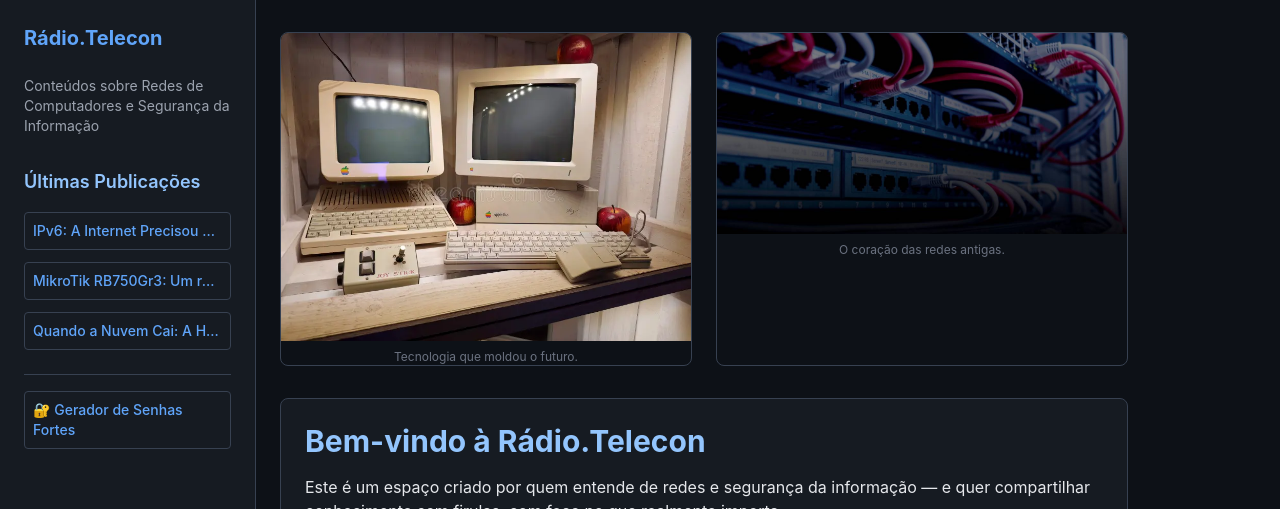
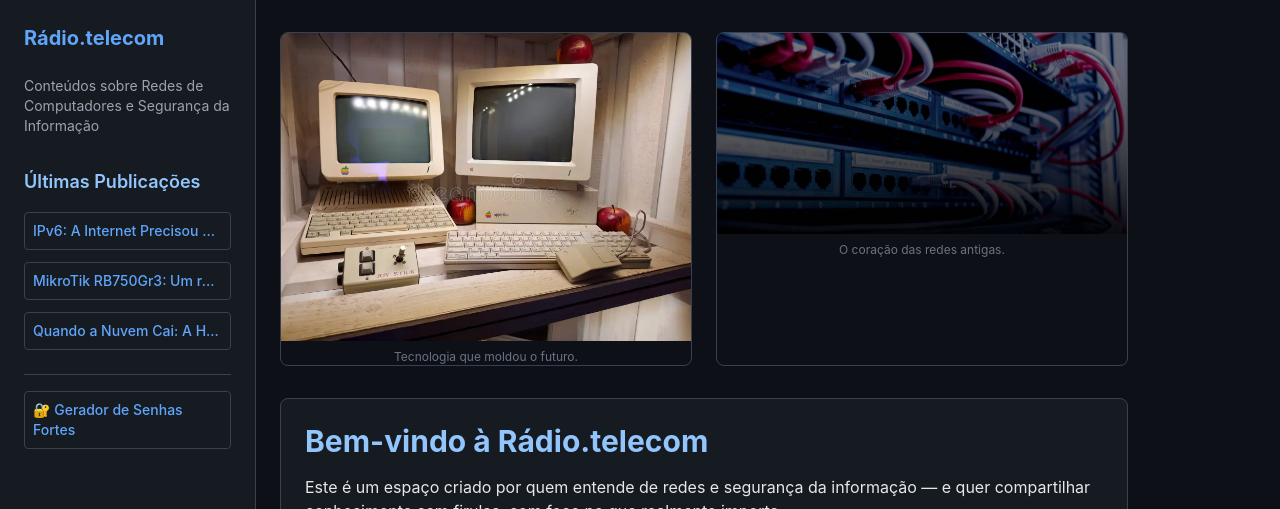
Before and after one commit to cicerosousaleandro/radio-telecon, a React (Create React App) app: page / in a window 1280 px wide. Shown: the top 509 px of the page. Built offline with nearby package versions, Linux system fonts and the light colour scheme.

Commit message:
fix: rename telecon to telecom across the project

```diff
--- a/package.json
+++ b/package.json
@@ -1,5 +1,5 @@
 {
-  "name": "radio-telecon",
+  "name": "radio-telecom",
   "version": "0.1.0",
   "private": true,
   "dependencies": {
--- a/public/index.html
+++ b/public/index.html
@@ -27,7 +27,7 @@
         font-family: -apple-system, BlinkMacSystemFont, 'Segoe UI', Roboto, Oxygen, Ubuntu, Cantarell, 'Open Sans', 'Helvetica Neue', sans-serif;
       }
     </style>
-    <title>Rádio.Telecon</title>
+    <title>Rádio.telecom</title>
   <script defer src="/static/js/bundle.js"></script></head>
   <body>
     <noscript>You need to enable JavaScript to run this app.</noscript>
--- a/src/App.js
+++ b/src/App.js
@@ -43,7 +43,7 @@ function App() {
       >
         <div className="flex justify-between items-center mb-6">
           <Link to="/" className="text-xl font-bold text-blue-400 hover:text-blue-300 transition">
-            Rádio.Telecon
+            Rádio.telecom
           </Link>
           <button
             onClick={() => setSidebarOpen(false)}
@@ -91,7 +91,7 @@ function App() {
         {/* Cabeçalho com botão hamburguer (só em mobile) */}
         <header className="md:hidden mb-6 flex justify-between items-center">
           <Link to="/" className="text-2xl font-bold text-blue-400 hover:text-blue-300 transition">
-            Rádio.Telecon
+            Rádio.telecom
           </Link>
           <button
             onClick={() => setSidebarOpen(true)}
@@ -126,10 +126,10 @@ function App() {
           </div>
         </div>
 
-        {/* Descrição da Rádio.Telecon */}
+        {/* Descrição da Rádio.telecom */}
         <article className="bg-[#161b22] p-6 rounded-lg border border-gray-700">
           <h1 className="text-2xl md:text-3xl font-bold text-blue-300 mb-4">
-            Bem-vindo à Rádio.Telecon
+            Bem-vindo à Rádio.telecom
           </h1>
           <p className="mb-4">
             Este é um espaço criado por quem entende de redes e segurança da informação — e quer compartilhar conhecimento sem firulas, com foco no que realmente importa.
--- a/src/components/PasswordGeneratorEmbedded.jsx
+++ b/src/components/PasswordGeneratorEmbedded.jsx
@@ -69,10 +69,10 @@ export default function PasswordGeneratorEmbedded() {
   }, [length, includeLowercase, includeUppercase, includeNumbers, includeSymbols, generatePassword]);
 
   return (
-    // Este contêiner centraliza o conteúdo e aplica estilos do radio.telecon
+    // Este contêiner centraliza o conteúdo e aplica estilos do radio.telecom
     // ADICIONADO: bg-[#0d1117] para o fundo escuro da página inteira
     <div className="max-w-3xl mx-auto bg-[#0d1117]">
-      {/* Este article aplica o estilo de fundo e borda do radio.telecon */}
+      {/* Este article aplica o estilo de fundo e borda do radio.telecom */}
       <article className="bg-[#161b22] p-6 rounded-lg border border-gray-700">
         {/* Link de Voltar */}
         <Link to="/" className="inline-flex items-center text-blue-400 hover:underline mb-4">
@@ -197,7 +197,7 @@ export default function PasswordGeneratorEmbedded() {
         </main>
 
         {/* Footer - Adaptado do HTML puro */}
-        {/* Opcional: pode remover ou alterar para algo mais integrado ao radio.telecon */}
+        {/* Opcional: pode remover ou alterar para algo mais integrado ao radio.telecom */}
         {/* <footer className="footer text-center mt-6 text-sm text-gray-500">
           <p>Desenvolvido por <a href="https://apresentacao-coral.vercel.app/  " target="_blank" rel="noopener noreferrer" className="text-blue-400">Cícero Jorge</a></p>
         </footer> */}
--- a/src/pages/PostPage.js
+++ b/src/pages/PostPage.js
@@ -49,7 +49,7 @@ export default function PostPage() {
       >
         <div className="flex justify-between items-center mb-6">
           <Link to="/" className="text-xl font-bold text-blue-400 hover:text-blue-300 transition">
-            Rádio.Telecon
+            Rádio.telecom
           </Link>
           <button
             onClick={() => setSidebarOpen(false)}
@@ -97,7 +97,7 @@ export default function PostPage() {
       <main className={`flex-1 container mx-auto px-4 py-8 md:px-6 max-w-4xl ${sidebarOpen ? 'md:ml-64' : 'md:ml-0'}`}>
         <header className="md:hidden mb-6 flex justify-between items-center">
           <Link to="/" className="text-2xl font-bold text-blue-400 hover:text-blue-300 transition">
-            Rádio.Telecon
+            Rádio.telecom
           </Link>
           <button
             onClick={() => setSidebarOpen(true)}
--- a/src/posts/primeiro-post.js
+++ b/src/posts/primeiro-post.js
@@ -85,7 +85,7 @@ export const primeiroPost = {
     Que <strong>redundância não é gasto, é responsabilidade</strong>.<br>
     E que, mesmo nas maiores empresas do mundo, <strong>um único ponto de falha pode desmontar tudo</strong>.</p>
 
-    <p>Para quem trabalha com redes e segurança — como a gente aqui na Rádio.Telecon —, esses apagões não são só notícias.<br>
+    <p>Para quem trabalha com redes e segurança — como a gente aqui na Rádio.telecom —, esses apagões não são só notícias.<br>
     São <strong>lições escritas em tempo real</strong>.</p>
 
     <p>E é por isso que começamos este blog:<br>
@@ -93,8 +93,8 @@ export const primeiroPost = {
 
     <!-- Continue com o resto do texto em HTML -->
     <p class="text-right mt-8 italic text-gray-400">
-      📻 <strong>Esta é a primeira transmissão da Rádio.Telecon</strong>
-      📻 <strong>Esta é a primeira transmissão da Rádio.Telecon</strong>
+      📻 <strong>Esta é a primeira transmissão da Rádio.telecom</strong>
+      📻 <strong>Esta é a primeira transmissão da Rádio.telecom</strong>
     </p>
   `
 };
--- a/src/posts/segundo-post.js
+++ b/src/posts/segundo-post.js
@@ -58,7 +58,7 @@ export const segundoPost = {
     <p>Manter seu equipamento com firmware atualizado e usar ferramentas oficiais é essencial para garantir segurança, estabilidade e acesso às últimas funcionalidades.</p>
 
     <p class="text-right mt-8 italic text-gray-400">
-      📻 <strong>Rádio.Telecon</strong> — Conteúdo técnico, sem firulas, feito por quem entende de redes e segurança.
+      📻 <strong>Rádio.telecom</strong> — Conteúdo técnico, sem firulas, feito por quem entende de redes e segurança.
     </p>
   `
 };
--- a/src/posts/terceiro-post.js
+++ b/src/posts/terceiro-post.js
@@ -45,6 +45,6 @@ export const terceiroPost = {
 </div>
 
 <p>Até a próxima transmissão!<br>
-📡 <em>Rádio Telecon: onde a tecnologia se conecta com a gente.</em></p>
+📡 <em>Rádio telecom: onde a tecnologia se conecta com a gente.</em></p>
   `.trim(),
 };
```
Also changed, not shown: 1 other file (tests, documents, lock files or other folders).
